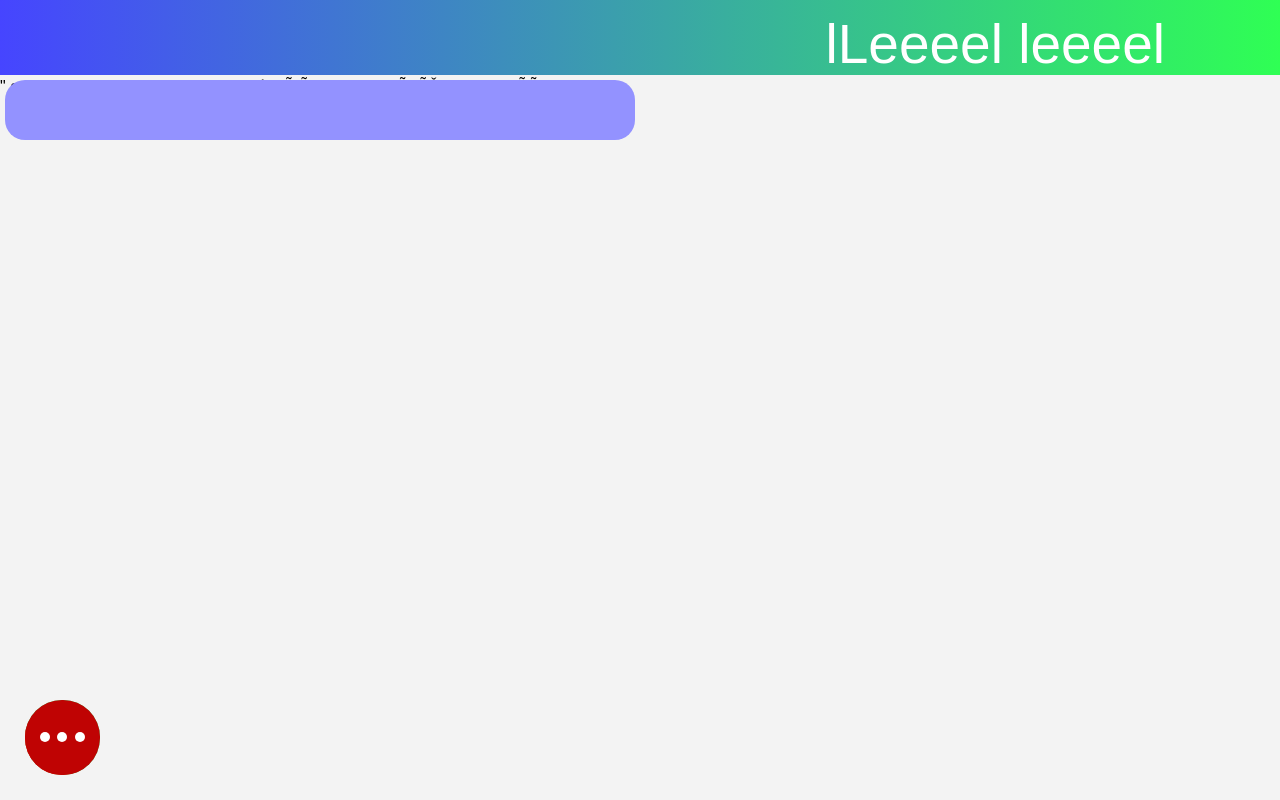
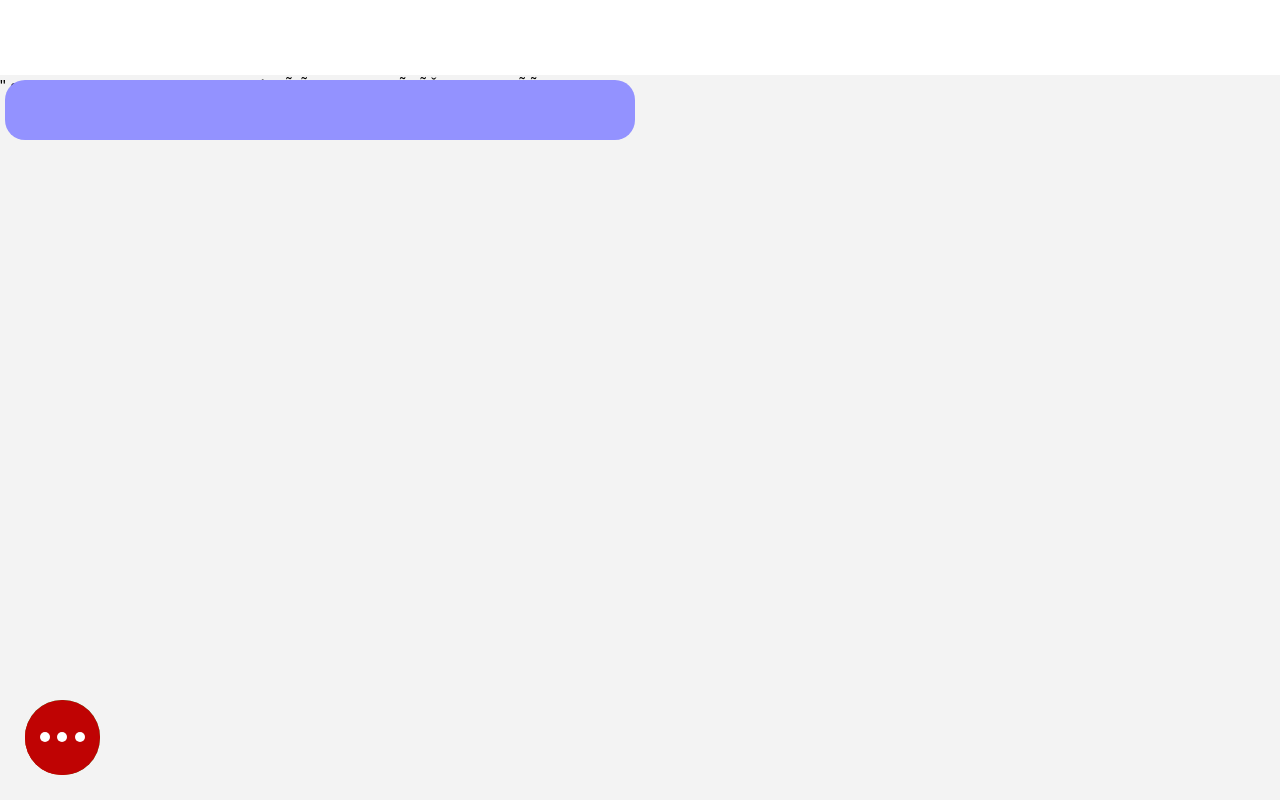
Before and after one commit to Lime-Group/Lime, a website: page frontend/mainSite.html in a window 1280 px wide. Drawn offline with nearby package versions, Linux system fonts and the light colour scheme; files that its build step writes are made by us from their sources; files whose address does not match are found by name.

Commit message:
пробный

```diff
--- a/frontend/mainSite.html
+++ b/frontend/mainSite.html
@@ -11,11 +11,7 @@
 	<link href="https://fonts.googleapis.com/css2?family=Montserrat:wght@700&display=swap" rel="stylesheet">
 	<body>
 		<div class="main">
-    		<header>
-     			<div class="Lime"></div>
-				<div class="textName">lLeeeel leeeel</div>
-				<div class="acIcon"><div class="acIcon1"></div></div>
-			</header>
+
     		<div class="GreatPlace">
       			<div class="mainPlace">
 					<div class="AddNewPost"></div>" onclick="AddNPOpen()">Создать новую запись</div>
```
